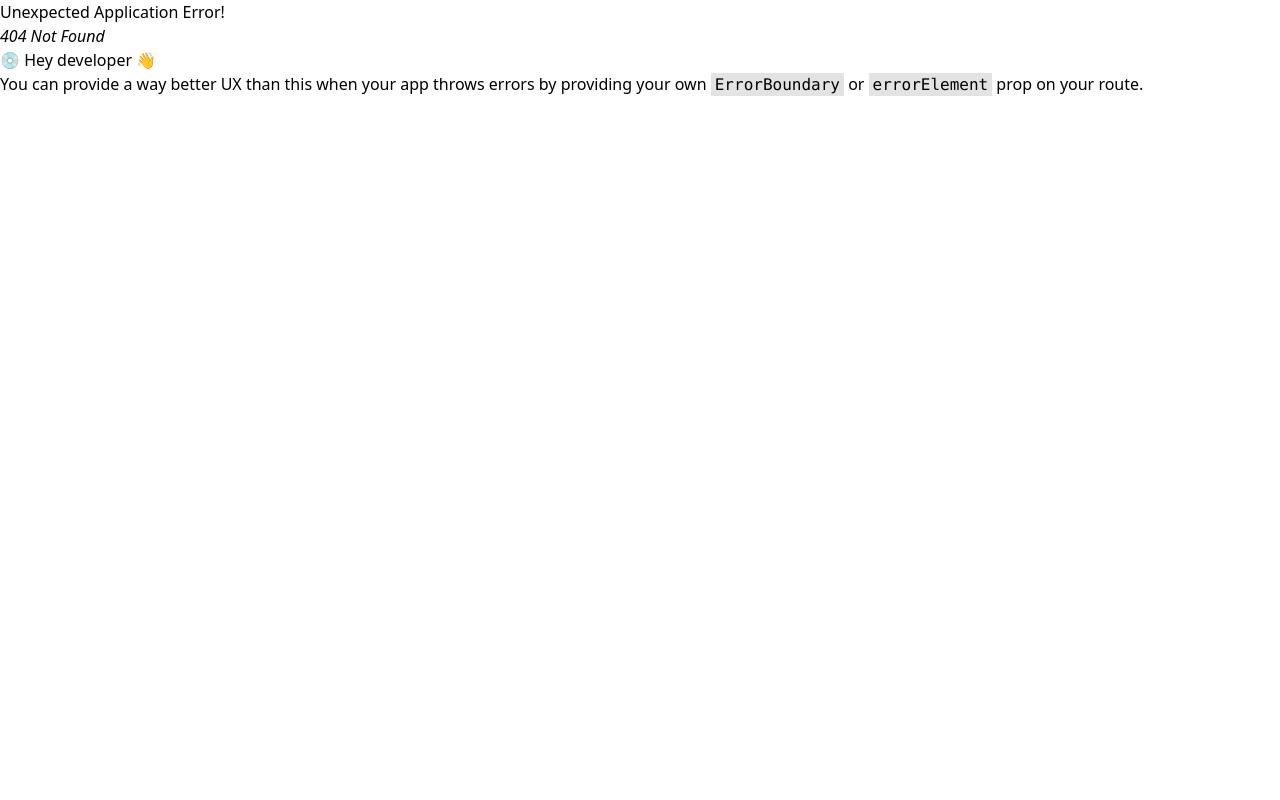
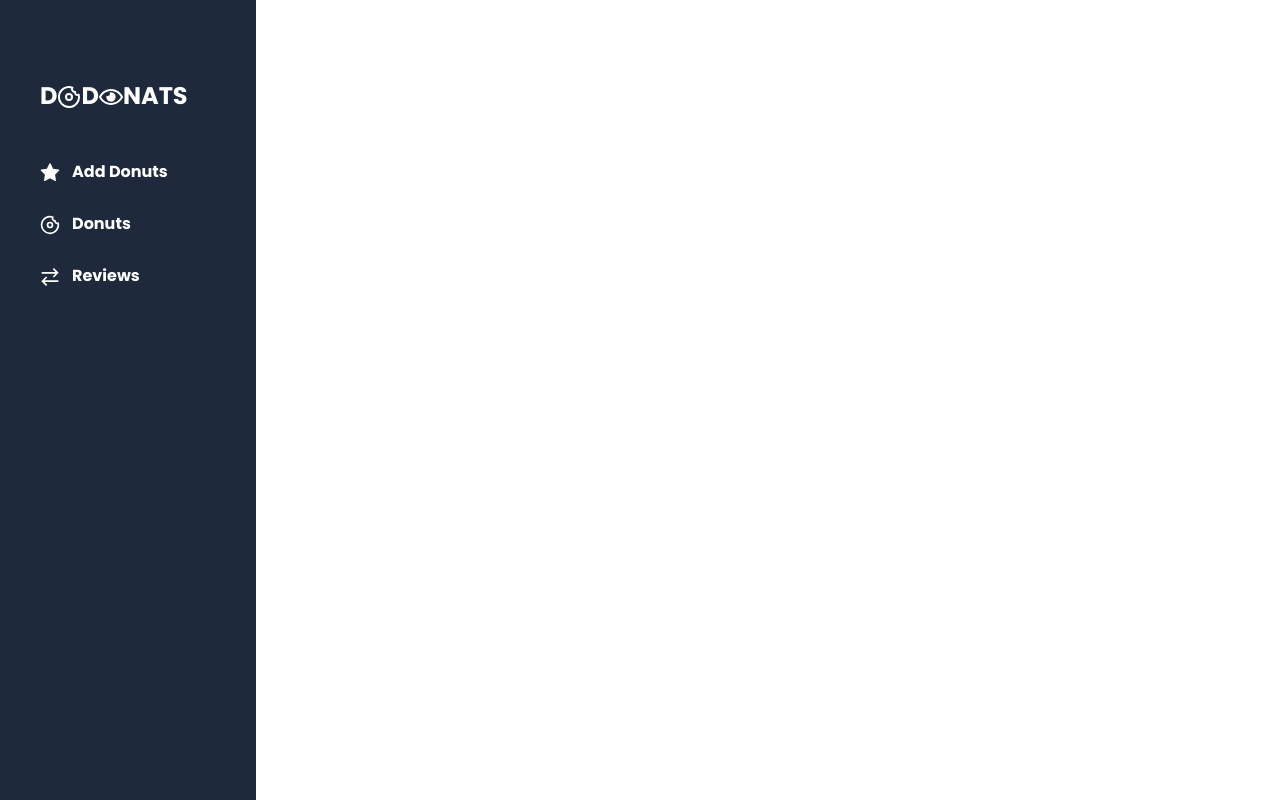
Before and after one commit to gustiaryapriandana31/fin-e--dev-gdsc, a React (Vite) app: page /dashboard in a window 1280 px wide. Before the commit this address had no page. Built offline with nearby package versions, Linux system fonts and the light colour scheme.

Commit message:
feat:adding sidebar to complete the owner's dashboard with outlet from r2d

```diff
--- /dev/null
+++ b/src/components/layouts/DashboardOwner.jsx
@@ -0,0 +1,13 @@
+import SidebarDashboard from './SidebarDashboard';
+import { Outlet } from 'react-router-dom';
+
+const DashboardOwner = () => {
+    return (
+        <div className='flex flex-row'>
+            <SidebarDashboard/>
+            <Outlet/>
+        </div>
+    )
+}
+
+export default DashboardOwner;
--- /dev/null
+++ b/src/components/layouts/SidebarDashboard.jsx
@@ -0,0 +1,21 @@
+import { Link } from "react-router-dom";
+
+import { FaRegEye } from "react-icons/fa";
+import { LuDonut } from "react-icons/lu";
+import { GoStarFill } from "react-icons/go";
+import { GrTransaction } from "react-icons/gr";
+
+const SidebarDashboard = () => {
+    return (
+        <aside className="w-1/5 bg-slate-800 h-screen px-10 py-20">
+            <Link to="/" className="text-2xl font-bold text-white font-poppins">D<LuDonut className="inline" />D<FaRegEye className="inline" />NATS</Link>
+            <nav className="flex flex-col gap-7 mt-12" >
+                <Link to="create" className="font-semibold font-poppins text-md text-white"><GoStarFill className="inline mr-3 text-xl" />Add Donuts</Link>
+                <Link to="read" className="font-semibold font-poppins text-md text-white"><LuDonut className="inline mr-3 text-xl" />Donuts</Link>
+                <Link to="readreview" className="font-semibold font-poppins text-md text-white"><GrTransaction className="inline mr-3 text-xl" />Reviews</Link>
+            </nav>
+        </aside>
+    );
+}
+
+export default SidebarDashboard;
--- a/src/components/ownerComponents/CreateDonutData.jsx
+++ b/src/components/ownerComponents/CreateDonutData.jsx
@@ -68,16 +68,17 @@ const CreateDonutData = () => {
   };
 
   return (
-    <div className="border border-orange-500 w-1/2 px-20 py-10 mx-auto mt-6 rounded-md bg-orange-400">
-      <h1 className="font-bold text-3xl font-poppins text-center text-white mb-10">
-        CREATE DONUT DATA
-      </h1>
-      <form onSubmit={handleSubmit}>
+    <div className="w-4/5 h-screen px-20 py-6 mx-auto bg-orange-400">
+      <form onSubmit={handleSubmit} className="w-3/4 py-5 px-10 border rounded-sm">
+        <h1 className="font-bold text-3xl font-poppins text-center text-white mb-10">
+          CREATE DONUT DATA
+        </h1>
         <div className="mb-3">
           <Label htmlFor="donutName">Donut Name :</Label>
           <Input
             type="text"
             name="donutName"
+            placeholder="ex : Donut Chocolate"
             value={donutName}
             onChange={handleDonutNameChange}
           />
@@ -88,6 +89,7 @@ const CreateDonutData = () => {
           <Input
             type="text"
             name="donutDesc"
+            placeholder="Just little description about the donut"
             value={donutDesc}
             onChange={handleDonutDescChange}
           />
```
Also changed, not shown: src/App.jsx (+5 -6 lines), src/main.jsx (+26 -18 lines).
